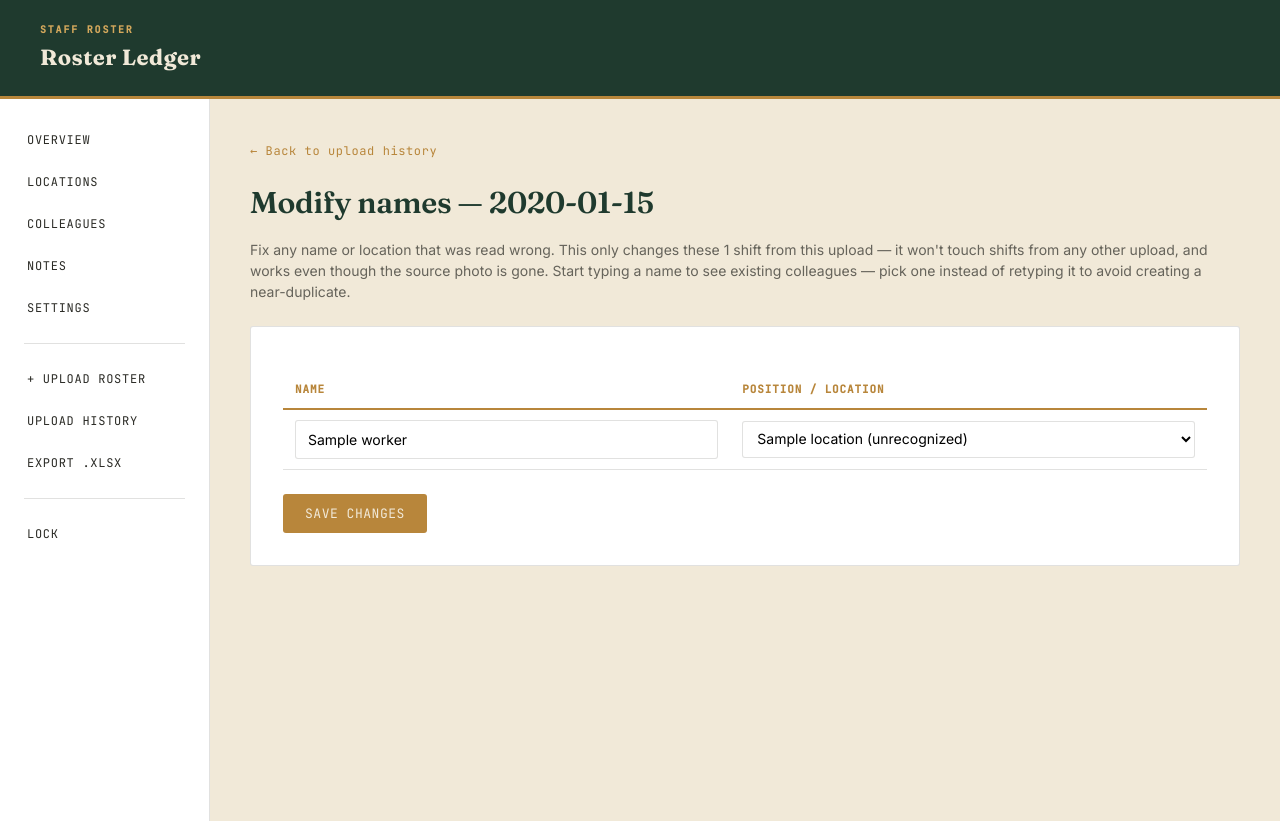
After one commit to tlegrand-be/Museum, a Flask app: a page that uses templates/edit_upload.html in a window 1280 px wide. The commit adds this page. Run offline with Flask 3, Linux system fonts and the light colour scheme; the visitor is signed in with stand-in values (Sample User, id 1); tables that the repository leaves empty hold one stand-in row (values such as "Sample post").

Commit message:
feat(uploads): modify saved names/locations after the fact; flag skip-color rows instead of dropping them
Adds a Modify page to Upload history that edits shifts directly, so a bad
name/location can be fixed even after the source photo has been deleted.
Also fixes worker lookups to be case-insensitive and adds a fuzzy-match
warning (difflib) so OCR misreads like "EKOFO" vs "EKORO" don't silently
fork into duplicate colleagues -- surfaced as a flash warning plus a name
autocomplete, rather than auto-merging blind. Finally, rows Gemini reads as
orange/red ("not scheduled") are now shown on the Review screen, tinted and
unchecked by default, instead of being silently dropped when the color read
is wrong.

Co-Authored-By: Claude Sonnet 5 <noreply@anthropic.com>

```diff
--- a/app.py
+++ b/app.py
@@ -261,7 +261,7 @@ def review(token):
                 database.save_location_alias(raw, submitted)
 
         shift_date = request.form.get("shift_date") or data["shift_date"]
-        saved, skipped = database.save_shifts(entries, shift_date, data.get("source_image"))
+        saved, skipped, name_warnings = database.save_shifts(entries, shift_date, data.get("source_image"))
         pending_path.unlink(missing_ok=True)
 
         # The photo's only job was getting data into the ledger — once that's
@@ -275,10 +275,19 @@ def review(token):
         if skipped:
             msg += f" ({skipped} already existed for that date and were skipped.)"
         flash(msg, "success")
+        for typed, existing in name_warnings:
+            flash(
+                f'"{typed}" looks similar to existing colleague "{existing}" — '
+                f"check the Colleagues page in case this is a duplicate spelling.",
+                "warning",
+            )
         return redirect(url_for("index"))
 
     locations = [loc for loc in location_rules.ROSTER_ORDER if loc != "Musicorum"]
-    return render_template("review.html", token=token, data=data, locations=locations)
+    worker_names = database.all_worker_names()
+    return render_template(
+        "review.html", token=token, data=data, locations=locations, worker_names=worker_names,
+    )
 
 
 @app.route("/uploads")
@@ -299,6 +308,48 @@ def delete_upload():
     deleted = database.delete_upload(source_image, shift_date)
     flash(f"Removed {deleted} shift{'s' if deleted != 1 else ''} from that upload.", "success")
     return redirect(url_for("uploads_page"))
+
+
+@app.route("/uploads/edit", methods=["GET", "POST"])
+@admin_required
+def edit_upload():
+    source_image = request.values.get("source_image")
+    shift_date = request.values.get("shift_date")
+    if not source_image or not shift_date:
+        abort(400)
+
+    if request.method == "POST":
+        shift_ids = request.form.getlist("shift_id")
+        names = request.form.getlist("name")
+        positions = request.form.getlist("position")
+
+        updated = 0
+        name_warnings = []
+        for shift_id, name, position in zip(shift_ids, names, positions):
+            ok, warning = database.update_shift_entry(int(shift_id), name, position)
+            if ok:
+                updated += 1
+            if warning:
+                name_warnings.append(warning)
+
+        flash(f"Updated {updated} entr{'y' if updated == 1 else 'ies'}.", "success")
+        for typed, existing in name_warnings:
+            flash(
+                f'"{typed}" looks similar to existing colleague "{existing}" — '
+                f"check the Colleagues page in case this is a duplicate spelling.",
+                "warning",
+            )
+        return redirect(url_for("uploads_page"))
+
+    entries = database.get_shifts_for_upload(source_image, shift_date)
+    if not entries:
+        abort(404)
+    locations = [loc for loc in location_rules.ROSTER_ORDER if loc != "Musicorum"]
+    worker_names = database.all_worker_names()
+    return render_template(
+        "edit_upload.html", entries=entries, locations=locations,
+        source_image=source_image, shift_date=shift_date, worker_names=worker_names,
+    )
 
 
 @app.route("/uploads/image/<path:filename>")
--- a/gemini_extract.py
+++ b/gemini_extract.py
@@ -378,17 +378,26 @@ def extract_roster(image_path):
         for row, bg in zip(rows, refined):
             row["background"] = bg
 
+    # Orange/red mean "not actually working this slot" on the physical roster,
+    # but a single-glance color read is exactly the kind of judgment call that
+    # gets confused (orange vs blue, etc.) -- so rather than silently dropping
+    # those rows here where a misread becomes an invisible, uncorrectable data
+    # loss, they're kept and marked. The Review screen shows the flagged color
+    # and pre-unchecks the row, so a human confirms or overrides it instead of
+    # trusting a single AI color call no one ever sees.
     cleaned = []
     skipped_marked = 0
     for row in rows:
-        if row["background"] in ("orange", "red"):
+        flagged = row["background"] in ("orange", "red")
+        if flagged:
             skipped_marked += 1
-            continue
         position = location_rules.normalize_location_label(row["position_raw"])
         cleaned.append({
             "name": row["name"],
             "position": position or "Unknown",
             "raw_position": row["position_raw"],
+            "background": row["background"],
+            "flagged_skip": flagged,
         })
 
     entries = _dedupe_keep_first(cleaned)
--- a/static/style.css
+++ b/static/style.css
@@ -205,6 +205,7 @@ a { color: inherit; text-decoration: none; }
 }
 .flash.success { background: var(--panel-bg); border-color: var(--heading-color); color: var(--heading-color); }
 .flash.error { background: var(--panel-bg); border-color: var(--rust); color: var(--rust); }
+.flash.warning { background: var(--panel-bg); border-color: var(--brass); color: var(--charcoal); }
 
 /* Plaque cards - the signature element */
 .plaque {
@@ -388,6 +389,24 @@ form.upload-form input[type="text"] {
   font-family: 'Inter', sans-serif;
   font-size: 14px;
   background: #fff;
+}
+
+/* Rows Gemini flagged as orange/red (i.e. "not scheduled this slot") on the
+   roster photo -- kept visible and unchecked-by-default rather than dropped,
+   since a single-glance color read is exactly the kind of call that gets
+   confused between orange/blue/yellow and needs a human to confirm. Uses the
+   literal roster colors, not theme variables, since these mirror the sheet's
+   own physical color coding rather than app UI chrome. */
+.review-table tr.row-flag-orange td { background: rgba(201, 123, 74, 0.14); }
+.review-table tr.row-flag-red td { background: rgba(176, 52, 42, 0.14); }
+.review-table tr.row-flag-orange:hover td { background: rgba(201, 123, 74, 0.22); }
+.review-table tr.row-flag-red:hover td { background: rgba(176, 52, 42, 0.22); }
+.flag-note {
+  font-family: 'JetBrains Mono', monospace;
+  font-size: 10px;
+  letter-spacing: 0.03em;
+  opacity: 0.7;
+  margin-top: 4px;
 }
 
 /* Shared form field styling — any label/input pair outside .upload-form */
--- /dev/null
+++ b/templates/edit_upload.html
@@ -0,0 +1,56 @@
+{% extends "base.html" %}
+{% block title %}Modify upload — Roster Ledger{% endblock %}
+{% block content %}
+
+<a class="back-link" href="{{ url_for('uploads_page') }}">&larr; Back to upload history</a>
+<h1 style="margin-bottom: 6px;">Modify names — {{ shift_date }}</h1>
+<p style="opacity:0.7; margin-bottom: 24px; font-size: 14px;">
+  Fix any name or location that was read wrong. This only changes these
+  {{ entries | length }} shift{{ 's' if entries | length != 1 else '' }} from this
+  upload — it won't touch shifts from any other upload, and works even though
+  the source photo is gone. Start typing a name to see existing colleagues —
+  pick one instead of retyping it to avoid creating a near-duplicate.
+</p>
+
+<datalist id="knownNames">
+  {% for n in worker_names %}
+  <option value="{{ n }}">
+  {% endfor %}
+</datalist>
+
+<form class="upload-form" method="post" action="{{ url_for('edit_upload') }}">
+  <input type="hidden" name="source_image" value="{{ source_image }}">
+  <input type="hidden" name="shift_date" value="{{ shift_date }}">
+
+  <table class="review-table" style="margin-top: 12px;">
+    <thead>
+      <tr>
+        <th>Name</th>
+        <th>Position / Location</th>
+      </tr>
+    </thead>
+    <tbody>
+      {% for e in entries %}
+      <tr>
+        <td>
+          <input type="hidden" name="shift_id" value="{{ e.id }}">
+          <input type="text" name="name" value="{{ e.name }}" list="knownNames">
+        </td>
+        <td>
+          <select name="position">
+            {% if e.position not in locations %}
+            <option value="{{ e.position }}" selected>{{ e.position }} (unrecognized)</option>
+            {% endif %}
+            {% for loc in locations %}
+            <option value="{{ loc }}" {% if loc == e.position %}selected{% endif %}>{{ loc }}</option>
+            {% endfor %}
+          </select>
+        </td>
+      </tr>
+      {% endfor %}
+    </tbody>
+  </table>
+
+  <button class="btn brass" type="submit" style="margin-top: 24px;">Save changes</button>
+</form>
+{% endblock %}
```
Also changed, not shown: database.py (+113 -3 lines), templates/review.html (+17 -5 lines), templates/uploads.html (+9 -3 lines).
